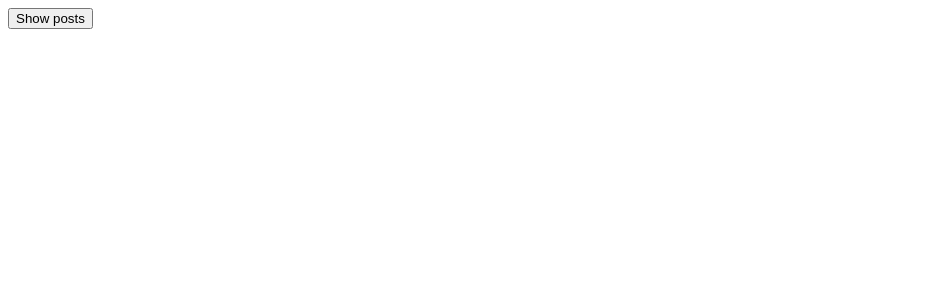
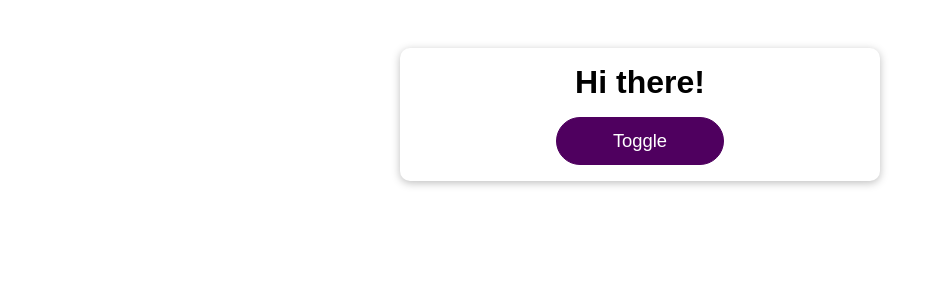
Before and after one commit to akshpnwr/Lazy-loading-with-react-suspense, a React (Create React App) app: page / in a window 1280 px wide. Shown: the top 300 px of the page, without its empty margins (0-939 px from the left). Built offline with nearby package versions, Linux system fonts and the light colour scheme.

Commit message:
react memo and useCallback

```diff
--- /dev/null
+++ b/src/App.css
@@ -0,0 +1,13 @@
+.app {
+  margin: 3rem auto;
+  width: 30rem;
+  padding: 1rem;
+  background: white;
+  box-shadow: 0 2px 8px rgba(0, 0, 0, 0.26);
+  border-radius: 10px;
+  text-align: center;
+}
+
+.app h1 {
+  margin: 0;
+}
--- a/src/App.js
+++ b/src/App.js
@@ -1,56 +1,24 @@
-import React, { Component, Fragment, Suspense } from "react";
-// import { BrowserRouter, Route, NavLink } from "react-router-dom";
+import React, { useState, useCallback } from "react";
+import Button from "./components/UI/Button/Button";
+import Demo from "./components/Demo";
+import "./App.css";
 
-// import Posts from './containers/Posts';
-import User from "./containers/User";
-import Welcome from "./containers/Welcome";
+function App() {
+  const [showPara, setShowPara] = useState(false);
 
-const Posts = React.lazy(() => import("./containers/Posts"));
+  console.log("APP RUNNING");
 
-class App extends Component {
-  state = {
-    showPosts: false,
-  };
+  const toggleHandler = useCallback(() => {
+    setShowPara((prevShowPara) => !prevShowPara);
+  }, []);
 
-  showHandler = () => {
-    this.setState((prevState) => {
-      console.log(prevState);
-      return {
-        showPosts: !prevState.showPosts,
-      };
-    });
-  };
-
-  render() {
-    return (
-      <Fragment>
-        <button onClick={this.showHandler}>Show posts</button>
-        {this.state.showPosts ? (
-          <Suspense fallback={<h1>Loading...</h1>}>
-            <Posts />
-          </Suspense>
-        ) : null}
-      </Fragment>
-      // <BrowserRouter>
-      //   <React.Fragment>
-      //     <nav>
-      //       <NavLink to="/user">User Page</NavLink> |&nbsp;
-      //       <NavLink to="/posts">Posts Page</NavLink>
-      //     </nav>
-      //     <Route path="/" component={Welcome} exact />
-      //     <Route path="/user" component={User} />
-      //     <Route
-      //       path="/posts"
-      //       render={() => (
-      //         <Suspense fallback={<h1>Loading...</h1>}>
-      //           <Posts />
-      //         </Suspense>
-      //       )}
-      //     />
-      //   </React.Fragment>
-      // </BrowserRouter>
-    );
-  }
+  return (
+    <div className="app">
+      <h1>Hi there!</h1>
+      <Demo show={showPara} />
+      <Button onClick={toggleHandler}>Toggle</Button>
+    </div>
+  );
 }
 
 export default App;
--- /dev/null
+++ b/src/components/Demo.js
@@ -0,0 +1,9 @@
+import React from "react";
+
+const Demo = (props) => {
+  console.log("DEMO RUNNING");
+
+  return <p>{props.show ? "Hi there" : ""}</p>;
+};
+
+export default React.memo(Demo);
--- /dev/null
+++ b/src/components/UI/Button/Button.js
@@ -0,0 +1,20 @@
+import React from "react";
+
+import classes from "./Button.module.css";
+
+const Button = (props) => {
+  console.log("BUTTON RUNNING");
+
+  return (
+    <button
+      type={props.type || "button"}
+      className={`${classes.button} ${props.className}`}
+      onClick={props.onClick}
+      disabled={props.disabled}
+    >
+      {props.children}
+    </button>
+  );
+};
+
+export default React.memo(Button);
--- /dev/null
+++ b/src/components/UI/Button/Button.module.css
@@ -0,0 +1,30 @@
+.button {
+  font: inherit;
+  border: 1px solid #4f005f;
+  background: #4f005f;
+  color: white;
+  padding: 0.75rem 3.5rem;
+  cursor: pointer;
+  font-size: 1.15rem;
+  border-radius: 30px;
+}
+
+.button:hover,
+.button:active {
+  background: #741188;
+  border-color: #741188;
+}
+
+.button:focus {
+  outline: none;
+}
+
+button:disabled,
+button:focus:disabled,
+button:hover:disabled,
+button:active:disabled {
+  background: #ccc;
+  border-color: #ccc;
+  color: #666666;
+  cursor: not-allowed;
+}
--- a/src/containers/Posts.js
+++ /dev/null
@@ -1,9 +0,0 @@
-import React from 'react';
-
-const posts = props => (
-  <div>
-    <h1>The Posts Page</h1>
-  </div>
-);
-
-export default posts;
--- a/src/containers/User.js
+++ /dev/null
@@ -1,9 +0,0 @@
-import React from 'react';
-
-const user = props => (
-  <div>
-    <h1>The User Page</h1>
-  </div>
-);
-
-export default user;
--- a/src/containers/Welcome.js
+++ /dev/null
@@ -1,9 +0,0 @@
-import React from 'react';
-
-const welcome = props => (
-  <div>
-    <h1>The Welcome Page</h1>
-  </div>
-);
-
-export default welcome;
```
